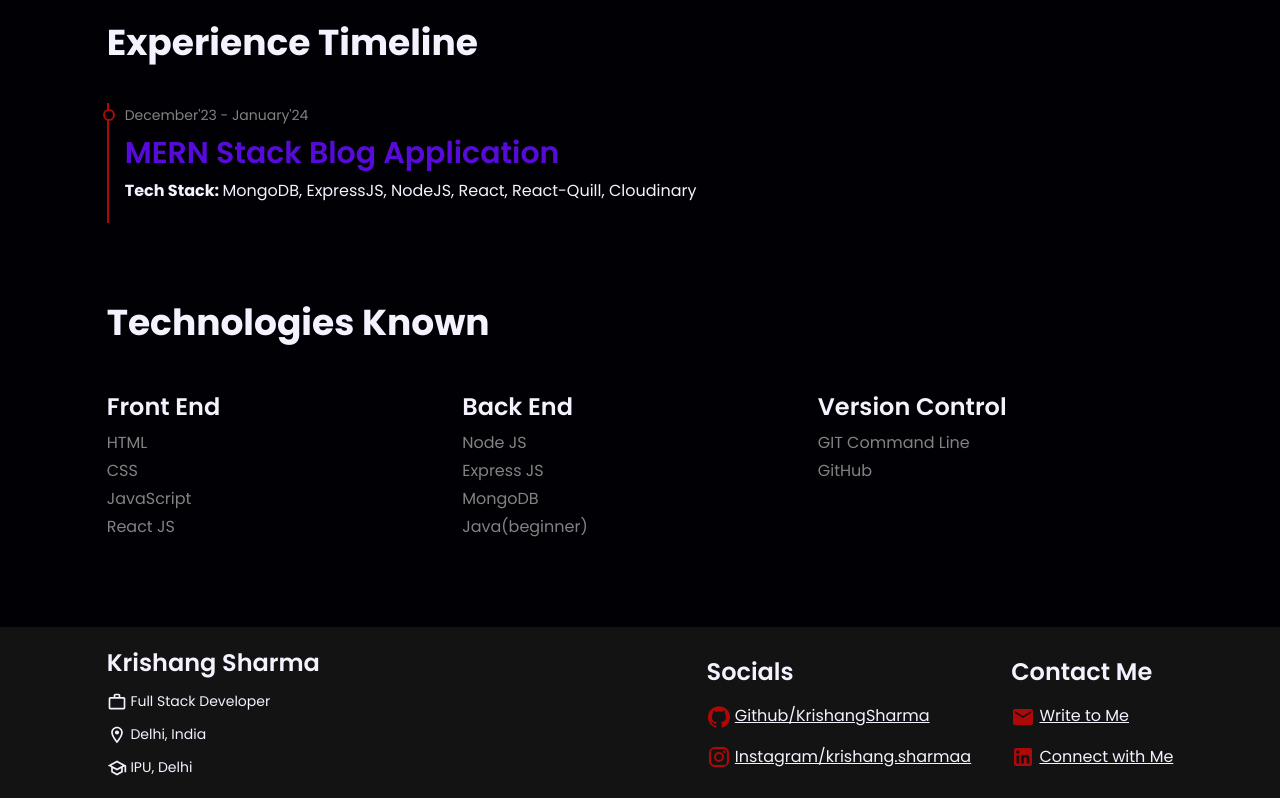
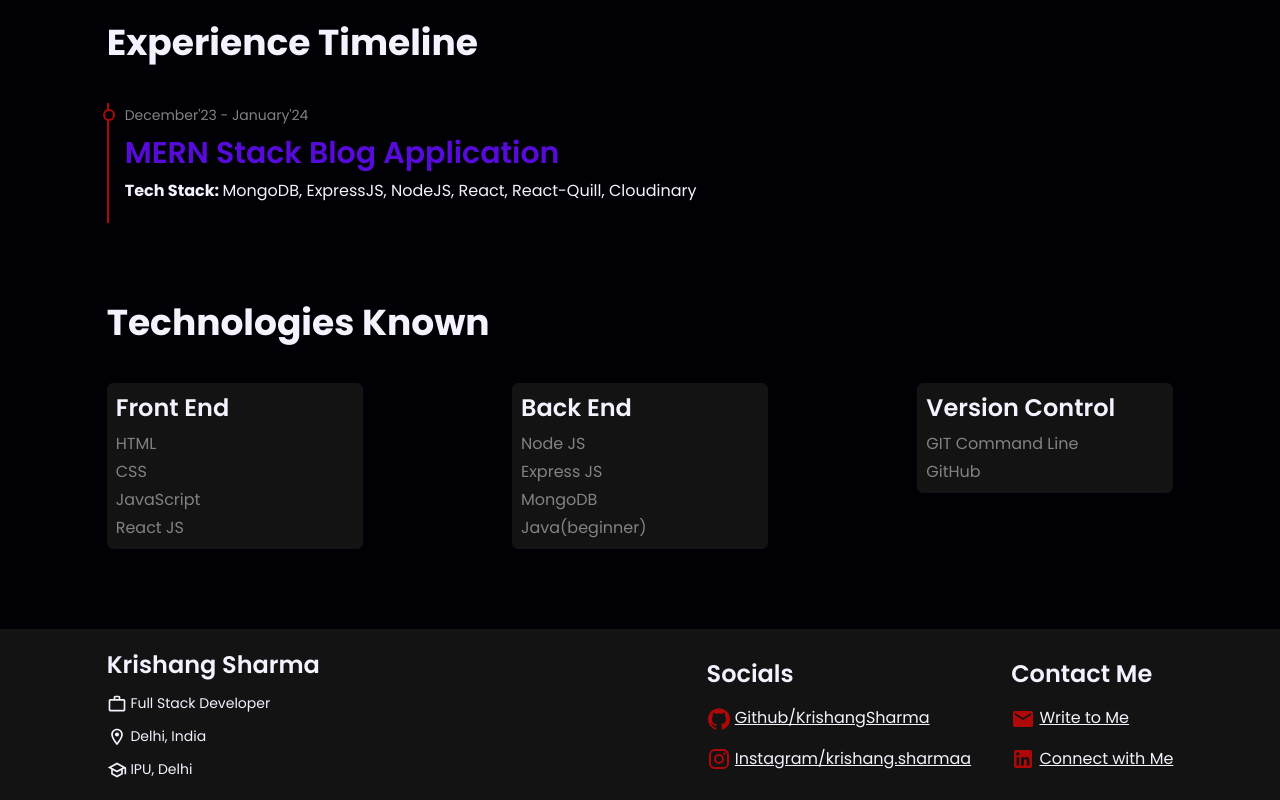
Before and after one commit to KrishangSharma/portfolio, a React (Vite) app: page / in a window 1280 px wide. Shown: the part 777-1577 px from the top of the page. Built offline with nearby package versions, Linux system fonts and the light colour scheme.

Commit message:
Minor UI Changes

```diff
--- a/src/components/LanguageGrid.jsx
+++ b/src/components/LanguageGrid.jsx
@@ -2,8 +2,8 @@ const LanguageGrid = () => {
   return (
     <div className="w-5/6 mx-auto mb-20 flex flex-col gap-10">
       <h1 className="text-4xl font-bold">Technologies Known</h1>
-      <section className="w-full flex items-start justify-evenly flex-wrap">
-        <div className="w-full md:w-1/3 flex flex-col items-start py-2 gap-2">
+      <section className="w-full flex items-start justify-between flex-wrap">
+        <div className="w-full md:w-64 flex flex-col items-start p-2 gap-2 bg-elevation border border-elevation rounded-md ">
           <h2 className="text-2xl font-semibold">Front End</h2>
           <div className="flex flex-col gap-1 text-gray">
             <p>HTML</p>
@@ -12,7 +12,7 @@ const LanguageGrid = () => {
             <p>React JS</p>
           </div>
         </div>
-        <div className="w-full md:w-1/3 flex flex-col items-start py-2 gap-2">
+        <div className="w-full md:w-64 flex flex-col items-start p-2 gap-2 bg-elevation border border-elevation rounded-md ">
           <h2 className="text-2xl font-semibold">Back End</h2>
           <div className="flex flex-col gap-1 text-gray">
             <p>Node JS</p>
@@ -21,7 +21,7 @@ const LanguageGrid = () => {
             <p>Java(beginner)</p>
           </div>
         </div>
-        <div className="w-full md:w-1/3 flex flex-col items-start py-2 gap-2">
+        <div className="w-full md:w-64 flex flex-col items-start p-2 gap-2 bg-elevation border border-elevation rounded-md ">
           <h2 className="text-2xl font-semibold">Version Control</h2>
           <div className="flex flex-col gap-1 text-gray">
             <p>GIT Command Line</p>
```
